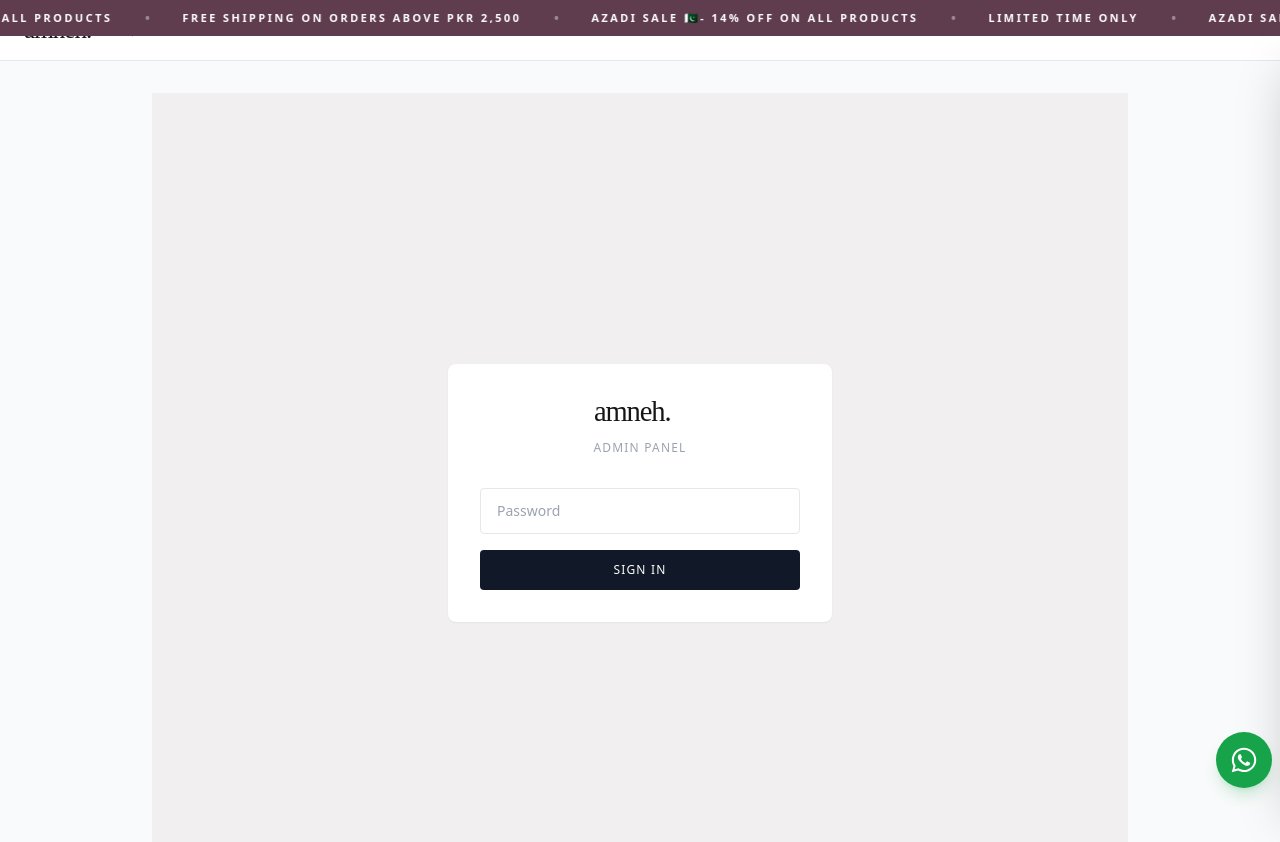
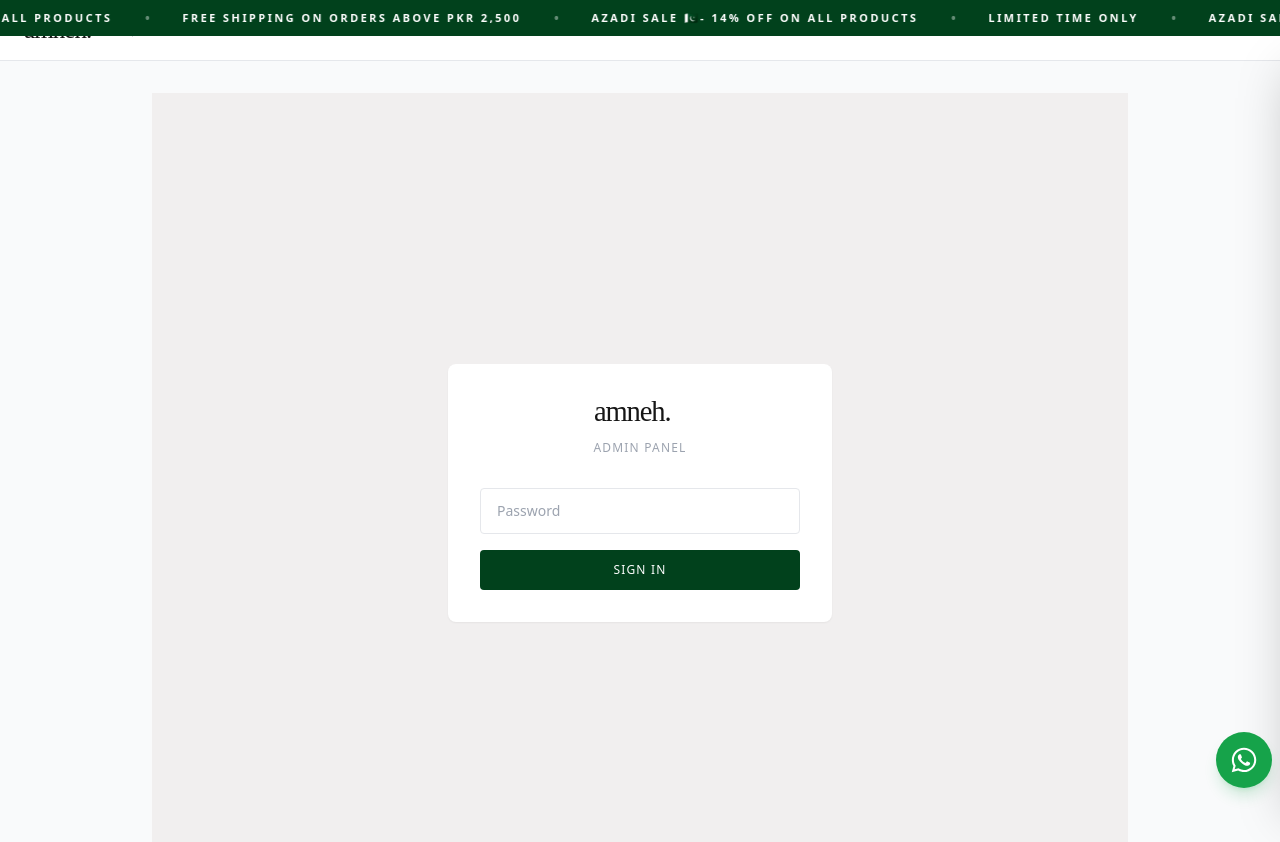
Before and after one commit to usamanasir252000-alt/amneh, a Next.js app: page /admin/login in a window 1280 px wide. Shown: the top 842 px of the page. Built offline with nearby package versions, Linux system fonts and the light colour scheme; no server answers.

Commit message:
Updated theme for azadi

```diff
--- a/app/layout.tsx
+++ b/app/layout.tsx
@@ -8,6 +8,8 @@ import WhatsAppButton from "@/components/WhatsAppButton";
 import MetaPixel from "@/components/MetaPixel";
 import GoogleAnalytics from "@/components/GoogleAnalytics";
 import PostHog from "@/components/PostHog";
+import SaleTheme from "@/components/SaleTheme";
+import { isSaleThemeActive, SALE_THEME_CLASS } from "@/lib/saleTheme";
 
 const inter = Inter({
   subsets: ["latin"],
@@ -46,7 +48,13 @@ export default function RootLayout({
   children: React.ReactNode;
 }) {
   return (
-    <html lang="en" className="scroll-smooth">
+    // Sale-theme class server-side for a flash-free first paint; SaleTheme (in
+    // <body>) re-checks on the client so cached HTML can't show the wrong
+    // colors past the deadline. See lib/saleTheme.ts.
+    <html
+      lang="en"
+      className={`scroll-smooth${isSaleThemeActive() ? ` ${SALE_THEME_CLASS}` : ""}`}
+    >
       <head>
         {/*
           FIX for "returning from checkout leaves the page stuck/blank".
@@ -146,6 +154,7 @@ export default function RootLayout({
         <link rel="preconnect" href="https://shop.amnehofficial.com" />
       </head>
       <body className={`${inter.variable} font-sans bg-[#f1efef]`}>
+        <SaleTheme />
         <MetaPixel />
         <GoogleAnalytics />
         <PostHog />
--- a/components/AnnouncementBar.tsx
+++ b/components/AnnouncementBar.tsx
@@ -57,8 +57,19 @@ export default function AnnouncementBar() {
       setCopies(Math.max(2, Math.ceil(window.innerWidth / w) + 1));
     };
     measure();
+    // The first measure can run before the web font is in — bold + wide
+    // letter-spacing renders wider in the real font, and a stale (short) width
+    // makes the loop skip slightly at every restart. Re-measure once fonts
+    // settle.
+    let disposed = false;
+    document.fonts?.ready?.then(() => {
+      if (!disposed) measure();
+    });
     window.addEventListener("resize", measure);
-    return () => window.removeEventListener("resize", measure);
+    return () => {
+      disposed = true;
+      window.removeEventListener("resize", measure);
+    };
   }, []);
 
   const duration = trackWidth > 0 ? trackWidth / PIXELS_PER_SECOND : undefined;
@@ -66,8 +77,12 @@ export default function AnnouncementBar() {
   return (
     <div className="fixed inset-x-0 top-0 z-[70] flex h-9 items-center overflow-hidden bg-[#5f3d4e] text-white">
       {/* Hidden measuring copy — off-screen, never visible, used only to
-          read one message set's natural rendered width. */}
-      <div ref={measureRef} className="absolute opacity-0 pointer-events-none flex shrink-0 items-center" aria-hidden="true">
+          read one message set's natural rendered width. whitespace-nowrap is
+          load-bearing: without it, a message set wider than the viewport wraps
+          inside this absolutely-positioned div, the measured width comes up
+          short, and the marquee loops back before the text finishes scrolling
+          (messages visibly cut off). */}
+      <div ref={measureRef} className="absolute whitespace-nowrap opacity-0 pointer-events-none flex shrink-0 items-center" aria-hidden="true">
         <MessageSet />
       </div>
 
--- /dev/null
+++ b/components/SaleTheme.tsx
@@ -0,0 +1,27 @@
+"use client";
+
+import { useEffect } from "react";
+import { isSaleThemeActive, SALE_THEME_CLASS, SALE_THEME_END_MS } from "@/lib/saleTheme";
+
+// Client-side enforcement of the sale-theme window (see lib/saleTheme.ts).
+// The server also stamps the class on <html> for a flash-free first paint,
+// but that HTML can be served from the ISR cache for a while after the sale
+// ends — this component corrects the class against the visitor's real clock
+// on hydration, and if the deadline passes while the tab is open, flips the
+// colors back at that exact moment.
+export default function SaleTheme() {
+  useEffect(() => {
+    const apply = () =>
+      document.documentElement.classList.toggle(SALE_THEME_CLASS, isSaleThemeActive());
+    apply();
+
+    const msLeft = SALE_THEME_END_MS - Date.now();
+    if (msLeft <= 0) return;
+    // setTimeout overflows past ~24.8 days; a tab never lives that long in
+    // practice, but clamp anyway so the timer can't misfire instantly.
+    const t = setTimeout(apply, Math.min(msLeft + 1000, 2 ** 31 - 1));
+    return () => clearTimeout(t);
+  }, []);
+
+  return null;
+}
--- /dev/null
+++ b/lib/saleTheme.ts
@@ -0,0 +1,17 @@
+// Azadi-sale visual theme window. While active, <html> carries SALE_THEME_CLASS
+// and styles/globals.css recolors the primary buttons + announcement banner to
+// the sale green (#01411C, Pakistan flag green). After the end date the class simply stops being
+// applied — no redeploy needed, the site reverts to its normal colors on its
+// own (server-side on the next ISR regeneration, client-side immediately via
+// components/SaleTheme.tsx even on cached HTML).
+//
+// Ends at midnight PKT after 15 August 2026 — i.e. the green runs through the
+// whole of the 15th, Pakistan time. Date.UTC keeps this independent of the
+// server's local timezone: 15 Aug 19:00 UTC == 16 Aug 00:00 PKT (UTC+5).
+export const SALE_THEME_END_MS = Date.UTC(2026, 7, 15, 19, 0, 0);
+
+export const SALE_THEME_CLASS = "azadi-theme";
+
+export function isSaleThemeActive(now: number = Date.now()): boolean {
+  return now < SALE_THEME_END_MS;
+}
--- a/styles/globals.css
+++ b/styles/globals.css
@@ -83,3 +83,33 @@ a,
 body.pdp-sticky-bar-visible .whatsapp-fab {
   transform: translateY(-72px);
 }
+
+/* ── Azadi sale theme ─────────────────────────────────────────────────────
+   Active only while <html> carries .azadi-theme (date-gated by
+   lib/saleTheme.ts — through 15 Aug 2026 PKT, then it drops off on its own).
+   Recolors the primary CTAs and the announcement banner to the sale green
+   without touching the components: the selectors piggyback on the exact
+   Tailwind utility classes those elements already use, so deleting this block
+   (or the class) restores the original colors everywhere at once. */
+.azadi-theme .bg-\[\#5f3d4e\] {
+  background-color: #01411C; /* announcement banner + PDP dots */
+}
+.azadi-theme .hover\:bg-\[\#5f3d4e\]:hover {
+  background-color: #01411C;
+}
+.azadi-theme .bg-gray-900 {
+  background-color: #01411C; /* solid dark CTAs (add to cart, retry, shop) */
+}
+.azadi-theme .hover\:bg-gray-900:hover {
+  background-color: #01411C; /* outline CTAs that fill dark on hover */
+}
+.azadi-theme .hover\:bg-gray-700:hover {
+  background-color: #0a5c2e; /* hover shade: #01411C lifted just enough to register */
+}
+/* Buy Now buttons are normally a plum→blue gradient — during the sale they
+   go SOLID theme green like every other CTA. Matching BOTH stop classes on
+   the same element keeps this from touching any other gradient. */
+.azadi-theme .from-\[\#5f3d4e\].to-\[\#4d9ab5\] {
+  background-image: none;
+  background-color: #01411C;
+}
```
